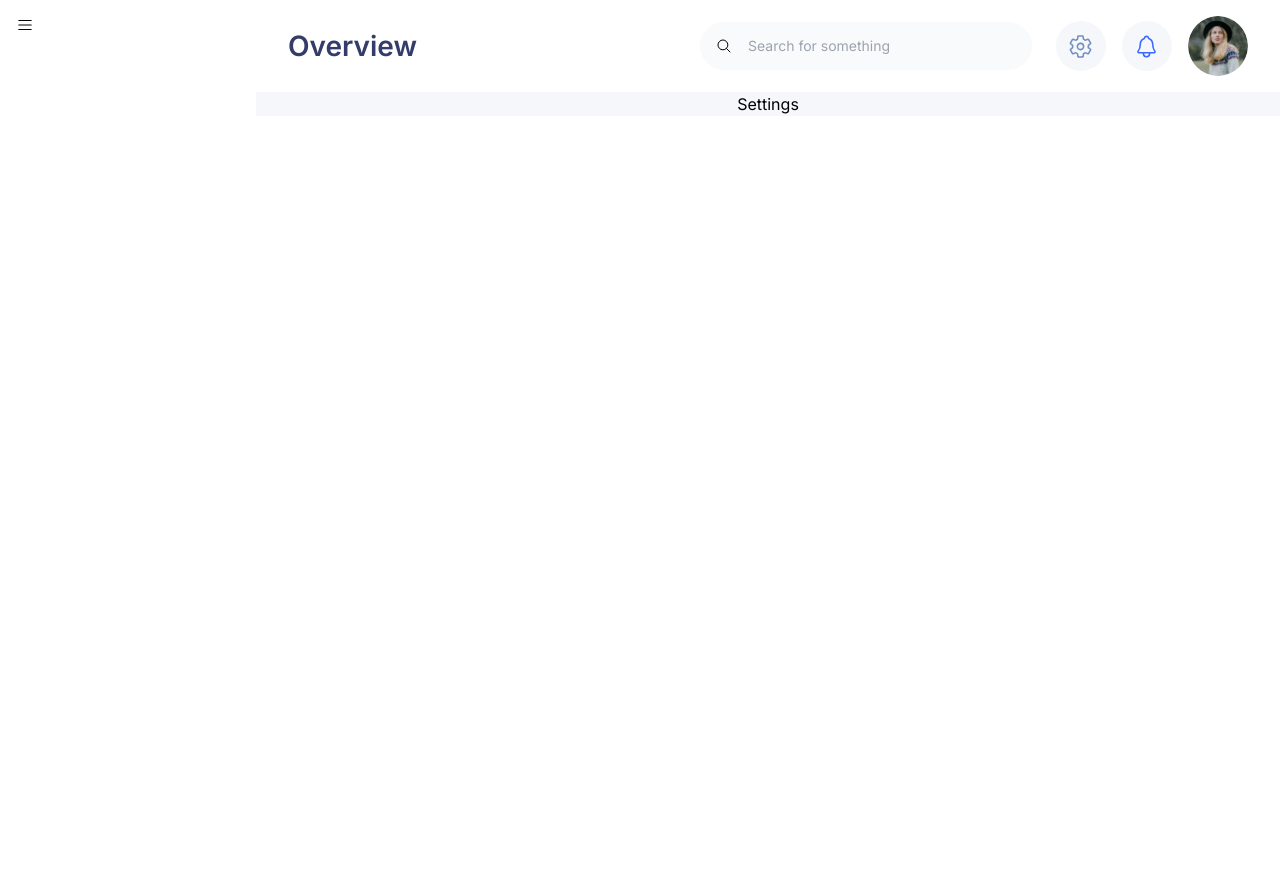
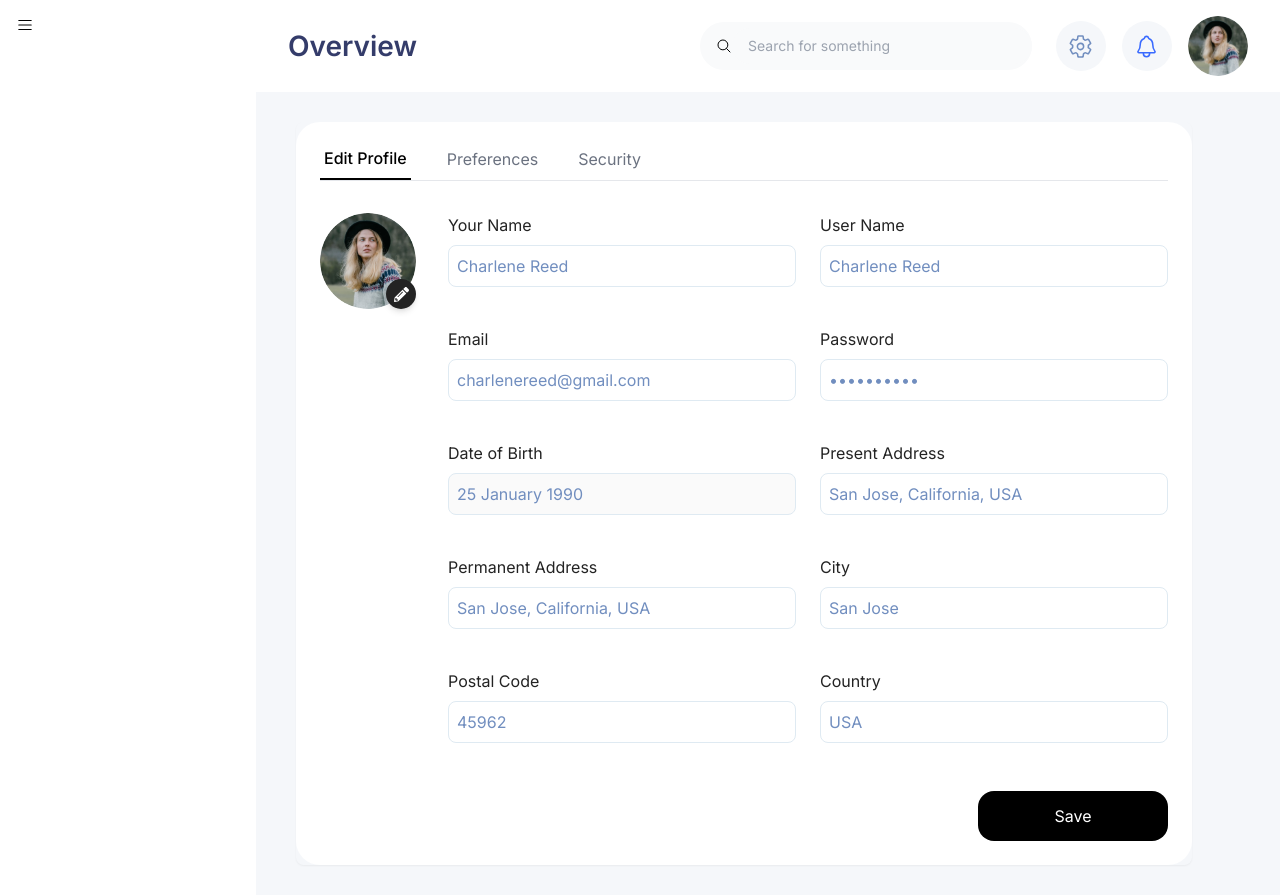
Before and after one commit to divyatiwari5/FinanceManagement, a React (Create React App) app: page /settings in a window 1280 px wide. Before the commit the page ends 800 px from the top, so only its background shows below. Built offline with nearby package versions, Linux system fonts and the light colour scheme.

Commit message:
Settings page

```diff
--- a/src/pages/Settings.tsx
+++ b/src/pages/Settings.tsx
@@ -1,7 +1,62 @@
+import { useState } from "react";
+import Tabs from "../components/shared/Tabs";
+import { FaPencilAlt } from "react-icons/fa";
+import ProfileForm from "../components/Settings/ProfileForm";
+
+const TABS = [
+  { label: "Edit Profile", value: "profile" },
+  { label: "Preferences", value: "preferences" },
+  { label: "Security", value: "security" },
+];
+
 const Settings = () => {
+  const [activeTab, setActiveTab] = useState("profile");
+  const [formData, setFormData] = useState({
+    name: "Charlene Reed",
+    username: "Charlene Reed",
+    email: "charlenereed@gmail.com",
+    password: "**********",
+    dateOfBirth: "25 January 1990",
+    presentAddress: "San Jose, California, USA",
+    permanentAddress: "San Jose, California, USA",
+    city: "San Jose",
+    postalCode: "45962",
+    country: "USA",
+  });
+
+  const handleInputChange = (field: string, value: string) => {
+    setFormData((prev) => ({ ...prev, [field]: value }));
+  };
+
   return (
-    <div>Settings</div>
-  )
-}
+    <div className="max-w-4xl bg-white mx-10 my-[30px] rounded-3xl">
+      <div className=" rounded-lg p-6 shadow-sm">
+        <Tabs tabs={TABS} activeTab={activeTab} onTabChange={setActiveTab} />
+
+        {activeTab === "profile" && (
+          <div className="flex gap-8">
+            <div className="shrink-0">
+              <div className="relative w-24 h-24">
+                <img
+                  src="/assets/person1.png"
+                  alt="Profile"
+                  className="rounded-full w-full h-full object-cover"
+                />
+                <button className="absolute bottom-0 right-0 h-[30px] w-[30px] shadow-md bg-primaryBlack rounded-3xl">
+                  <FaPencilAlt color="#FFFFFF" size={15} className="m-auto"/>
+                </button>
+              </div>
+            </div>
+
+            <ProfileForm
+              formData={formData}
+              onInputChange={handleInputChange}
+            />
+          </div>
+        )}
+      </div>
+    </div>
+  );
+};
 
 export default Settings;
```
